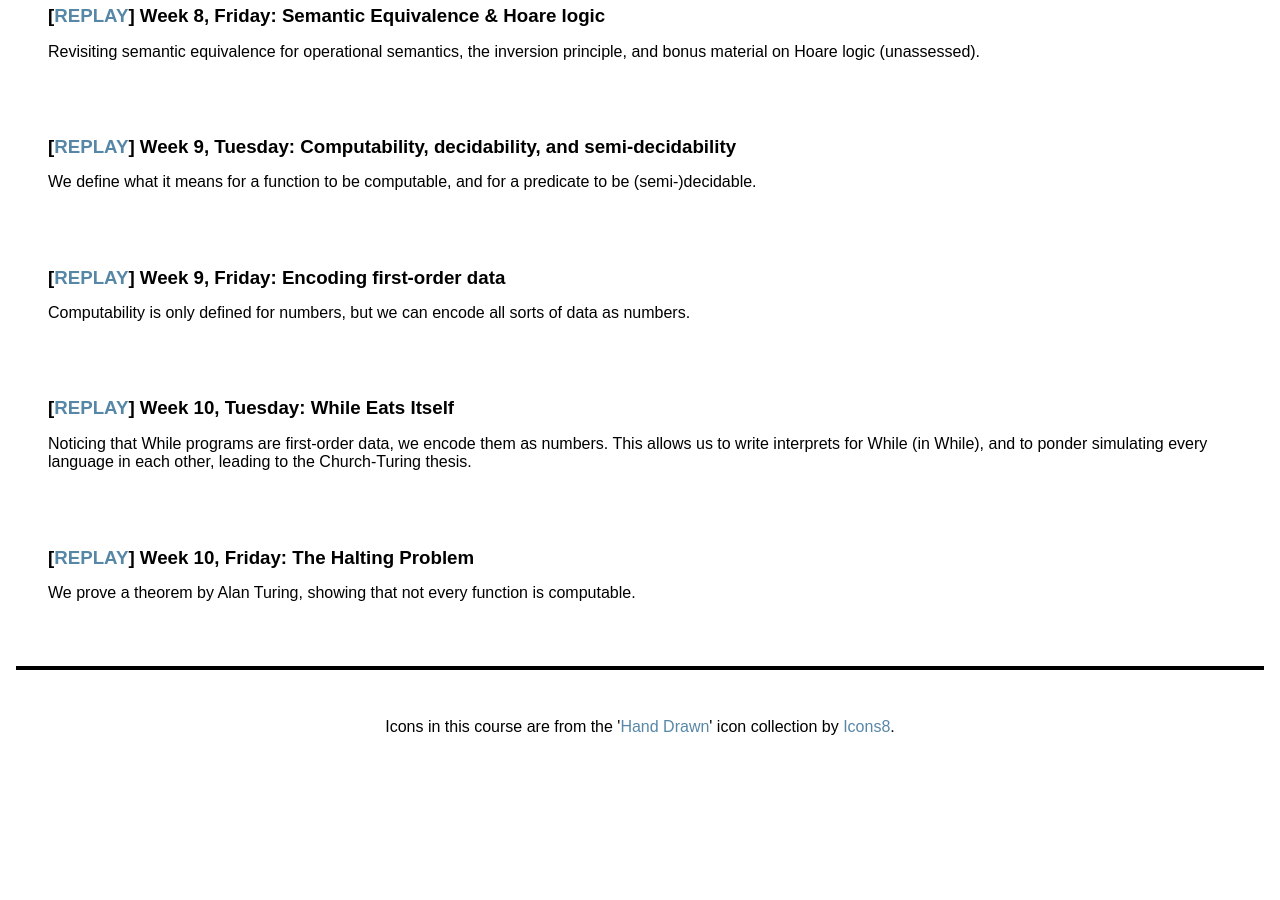
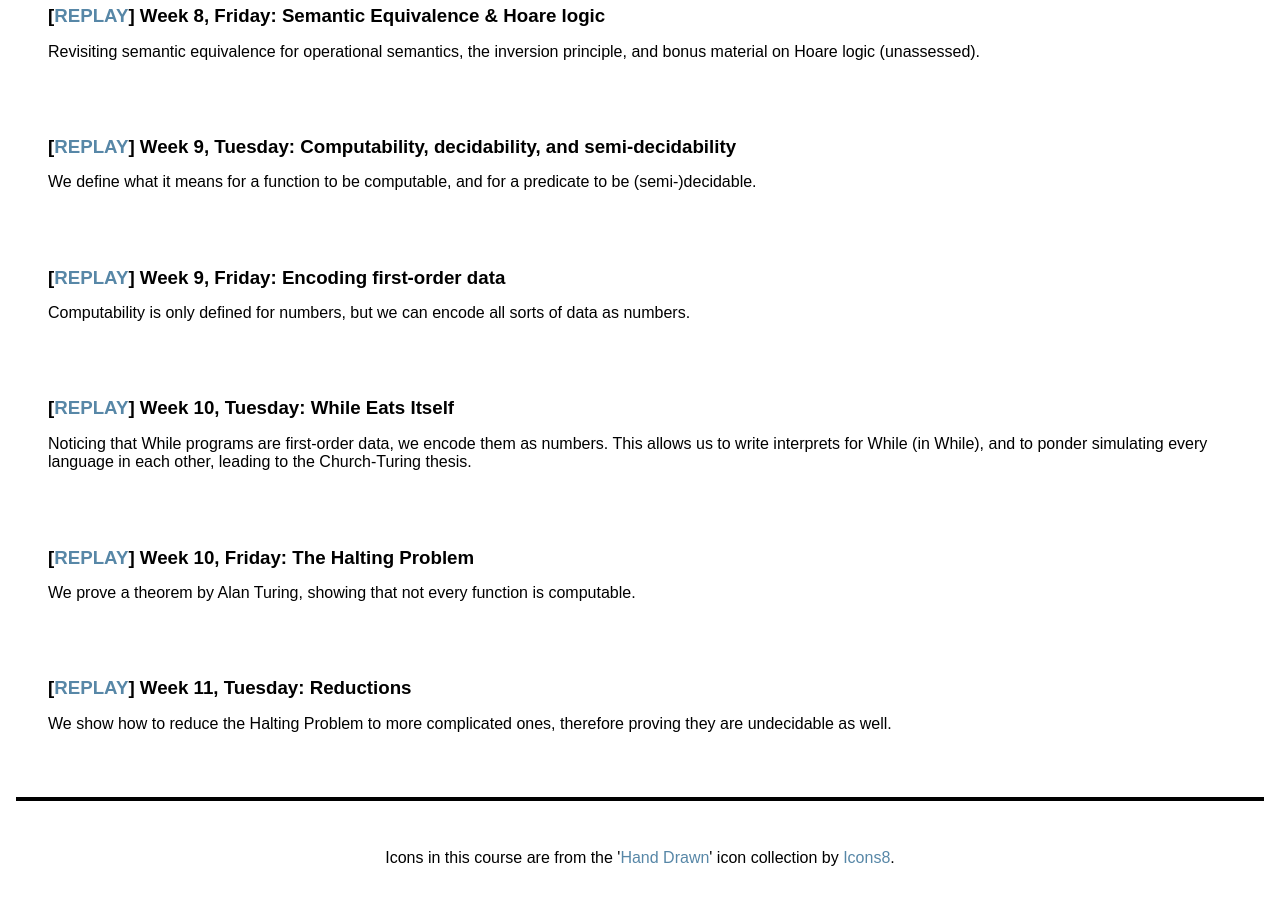
Before and after one commit to uob-coms20007/webpages, a Jekyll site: the page built from schedule.md, in a window 1280 px wide and 900 px high, scrolled down 2787 px. Built offline with Jekyll 4.4.1, drawn with Linux system fonts in a browser that asks for light colours; nearby versions of some CDN libraries; before the commit the page ends 3556 px from its top, so only the background shows below that.

Commit message:
uploading lecture on reductions

```diff
--- a/_data/lectures.yml
+++ b/_data/lectures.yml
@@ -75,6 +75,10 @@
 - title: The Halting Problem
   description: We prove a theorem by Alan Turing, showing that not every function is computable.
   replay: https://mediasite.bris.ac.uk/Mediasite/Play/40745629e5ff4c75a57220dbea549c371d
+
+- title: Reductions
+  description: We show how to reduce the Halting Problem to more complicated ones, therefore proving they are undecidable as well.
+  replay: https://mediasite.bris.ac.uk/Mediasite/Play/08031e66b82e41f7b32e9053321561b41d
 
 # - title: Introduction
 #   description: Introduction to the themes of the unit and how the unit runs.  Strings, concrete syntax and a preview of context-free string grammars.
```
